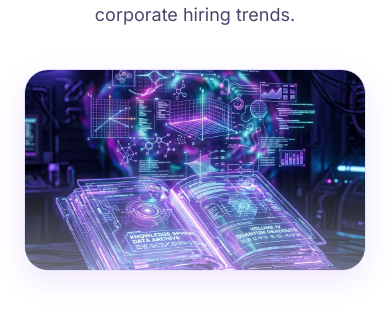
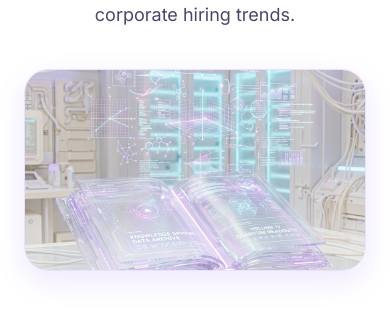
Before and after one commit to Dhruvil4625/VibeCareer-AI, a Next.js app: page /blog in a window 390 px wide. Shown: the part 327-647 px from the top of the page. Built offline with nearby package versions, Linux system fonts and the light colour scheme; no server answers.

Commit message:
style(blog): update blog list page hero image to be theme-responsive

```diff
--- a/app/blog/page.tsx
+++ b/app/blog/page.tsx
@@ -1,12 +1,13 @@
 "use client";
 
-import { useState } from "react";
+import { useState, useEffect } from "react";
 import Link from "next/link";
 import { motion } from "framer-motion";
 import { LandingNavbar } from "@/components/landing/LandingNavbar";
 import { LandingFooter } from "@/components/landing/LandingFooter";
 import { MouseSpotlightTracker } from "@/components/shared/MouseSpotlightTracker";
 import { BookOpen, Calendar, Clock, ArrowRight, Sparkles } from "lucide-react";
+import { useTheme } from "next-themes";
 
 const blogPosts = [
   {
@@ -50,6 +51,10 @@ const blogPosts = [
 const categories = ["All", "Resumes", "Interviews", "LinkedIn", "Career Advice"];
 
 export default function BlogPage() {
+  const { resolvedTheme } = useTheme();
+  const [mounted, setMounted] = useState(false);
+  useEffect(() => setMounted(true), []);
+
   const [selectedCategory, setSelectedCategory] = useState("All");
 
   const filteredPosts = selectedCategory === "All"
@@ -84,7 +89,7 @@ export default function BlogPage() {
               <div className="relative max-w-4xl mx-auto rounded-3xl overflow-hidden border border-[var(--border-default)] shadow-[var(--shadow-lg)] group mb-12">
                 <div className="absolute inset-0 bg-gradient-to-t from-[var(--bg-base)] via-transparent to-transparent z-10 opacity-40" />
                 <img
-                  src="/images/blog_hero.png"
+                  src={mounted && resolvedTheme === "light" ? "/images/blog_hero_light.png" : "/images/blog_hero.png"}
                   alt="VibeCareer Blog"
                   className="w-full h-[200px] md:h-[300px] object-cover transition-transform duration-700 group-hover:scale-103"
                 />
```
